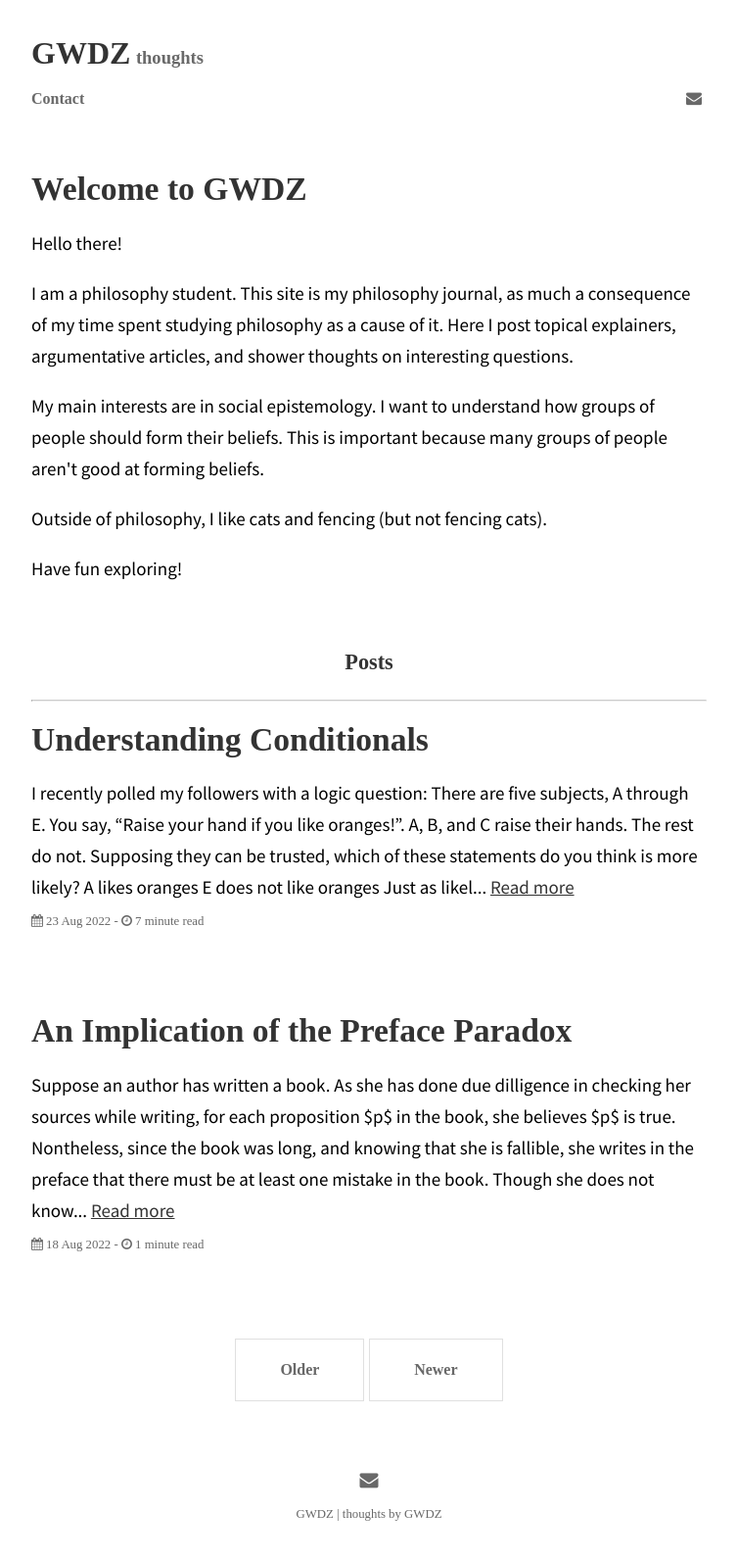
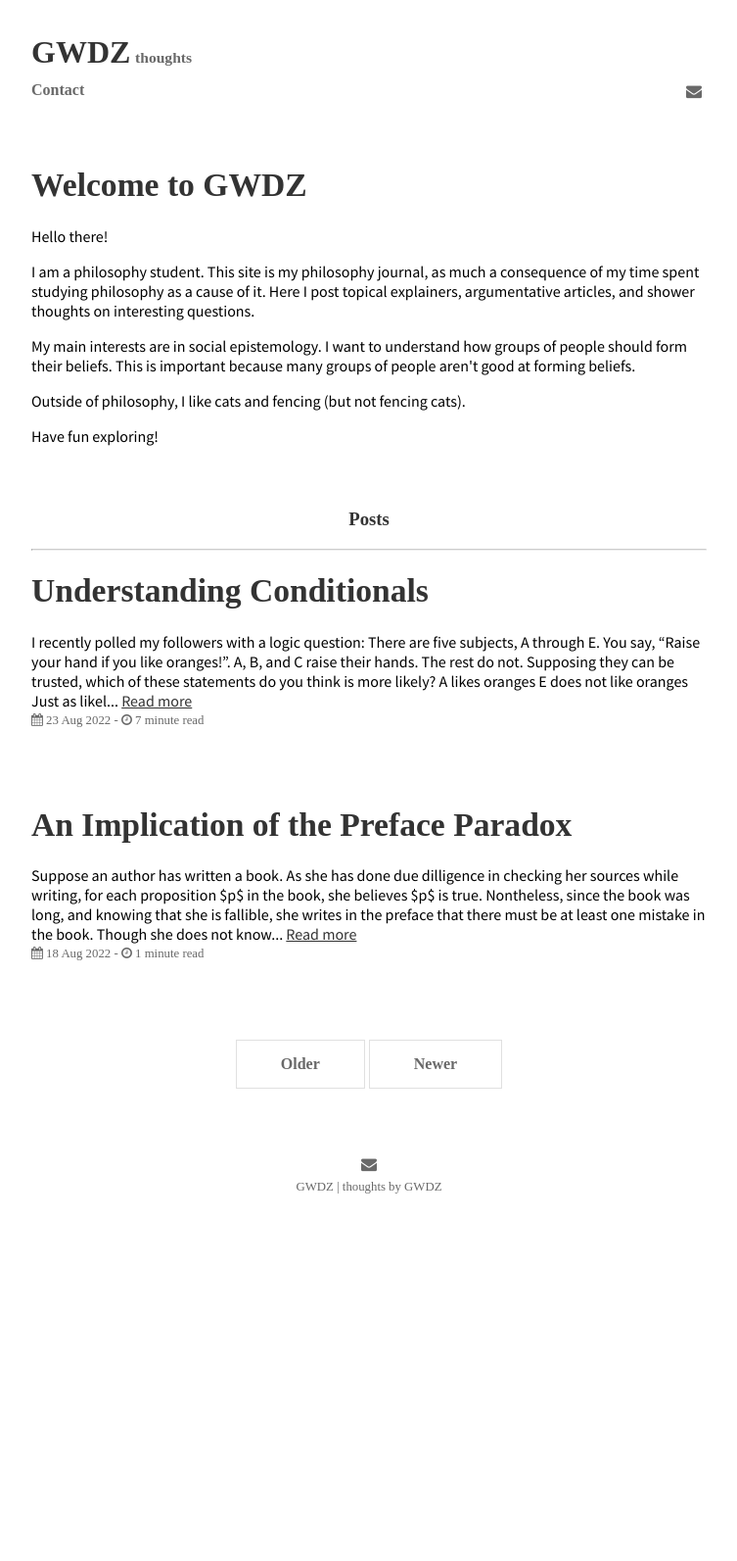
Before and after one commit to GWDZ-true/gwdz-site, a Jekyll site: the page built from index.html, in a window 1280 px wide. Shown: the whole page at 98% size, without its empty margins (263-1016 px from the left). Built offline with Jekyll 4.4.1, drawn with Linux system fonts in a browser that asks for light colours; some web fonts are replaced; the list of posts is cut into pages by our own code; after the commit the page ends 1251 px from its top, so only the background shows below that.

Commit message:
Update _base.scss

```diff
--- a/_sass/_base.scss
+++ b/_sass/_base.scss
@@ -4,9 +4,9 @@
 
 body {
   font-family: $serif-font-family;
-  font-size: 19px; // 19
+  //font-size: 19px; // 19
   color: $body-color;
-  line-height: 2rem; // 1.9
+  //line-height: 2rem; // 1.9
 }
 
 @media (max-width: $elements-responsive-width) {
@@ -16,6 +16,12 @@ body {
   }
   body h1 {
     font-size: 19px; //1.5
+  }
+}
+
+@media only screen and (max-width: 768px) {
+  body{
+    font-size: 17px;
   }
 }
 
```
